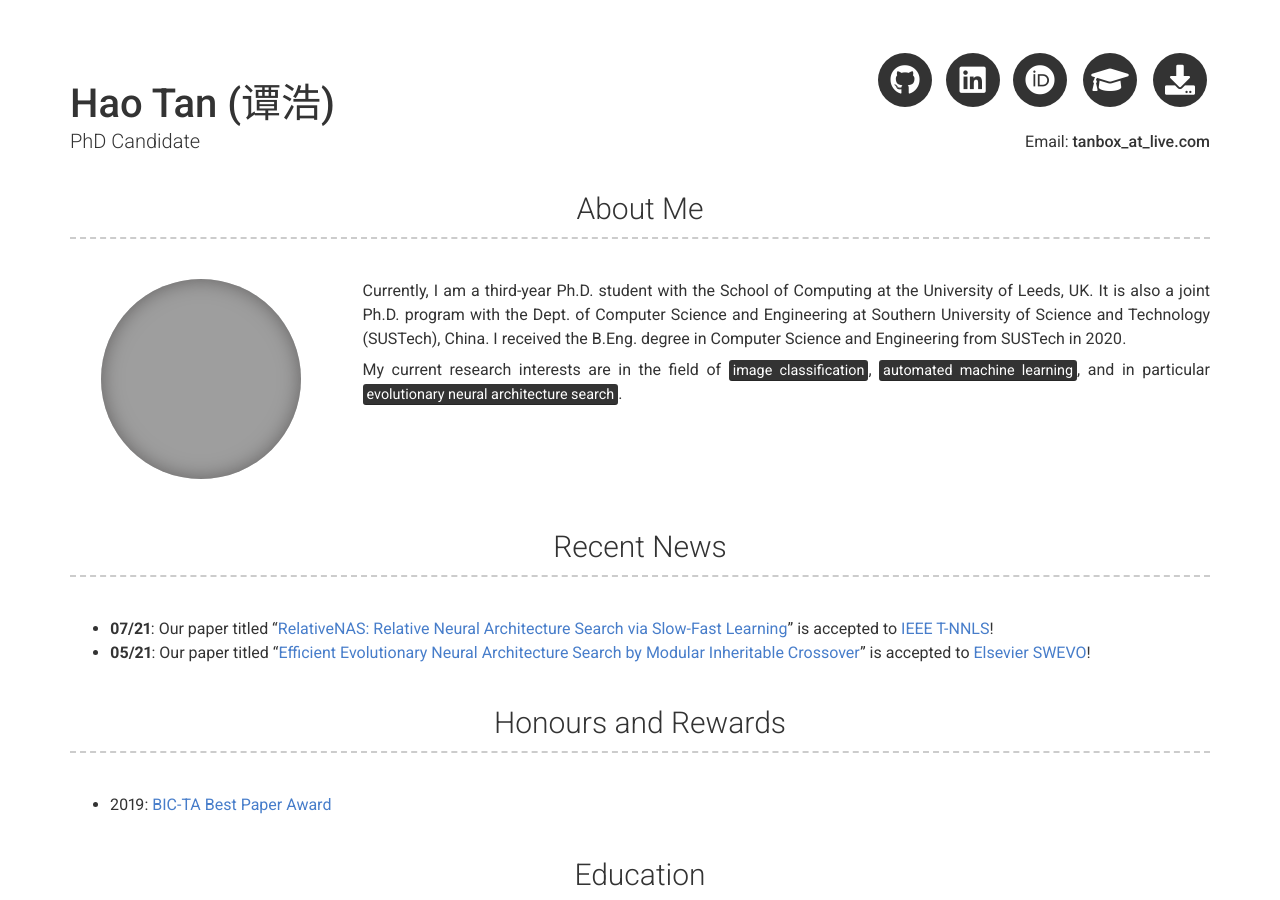
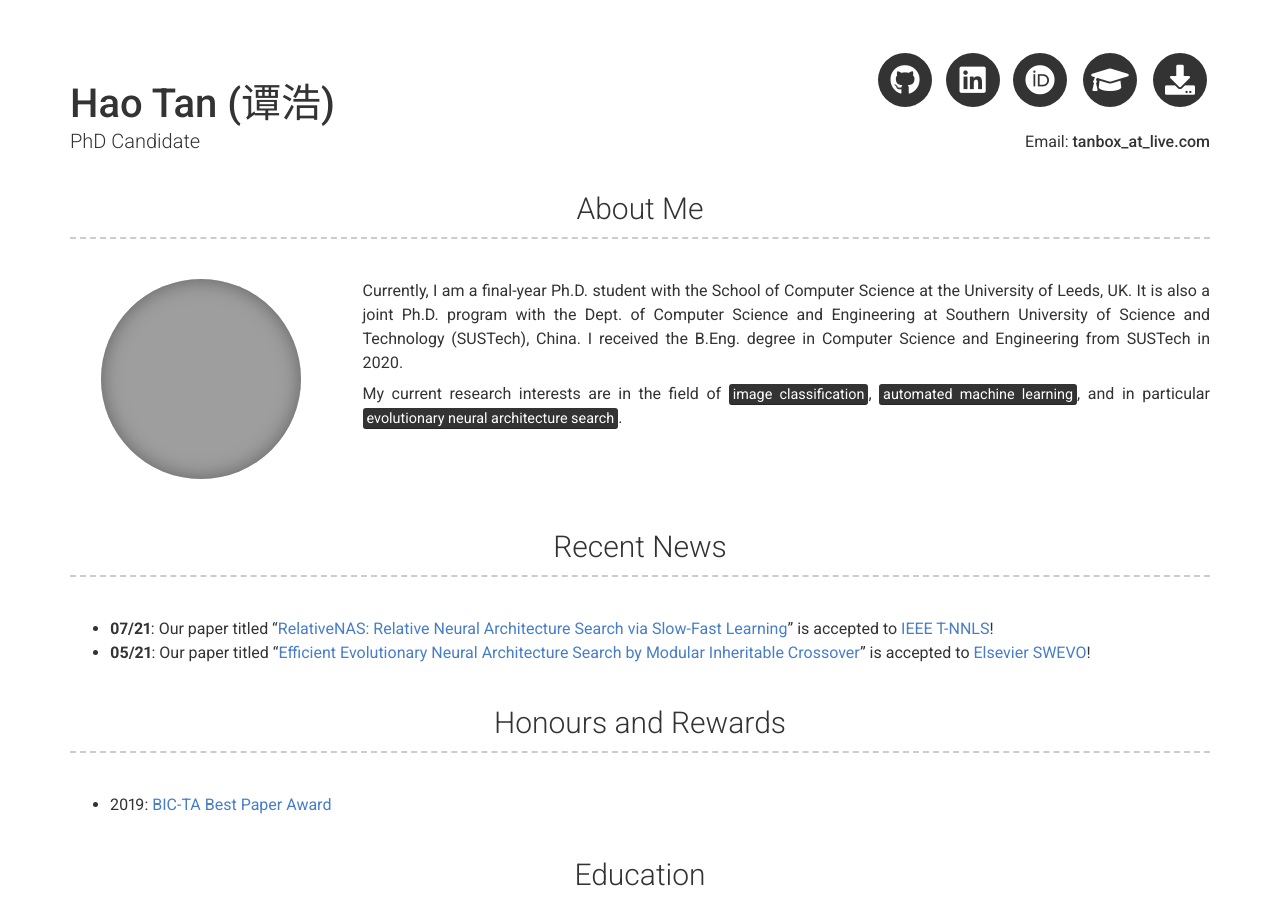
Before and after one commit to haotan1998/haotan1998.github.io, a Jekyll site: the page built from index.md, in a window 1280 px wide and 900 px high. Built offline with Jekyll 4.4.1, drawn with Linux system fonts in a browser that asks for light colours; nearby versions of some CDN libraries; grey boxes are pictures that could not be loaded.

Commit message:
Update about section to reflect final year status

```diff
--- a/_config.yml
+++ b/_config.yml
@@ -40,7 +40,7 @@ gtag: "G-VSKWWKRQT4"
 # about_title: About Me (Use this to override about section title)
 about_profile_image: images/profile.jpg
 about_content: | # this will include new lines to allow paragraphs
-  Currently, I am a third-year Ph.D. student with the School of Computing at the University of Leeds, UK.
+  Currently, I am a final-year Ph.D. student with the School of Computer Science at the University of Leeds, UK.
   It is also a joint Ph.D. program with the Dept. of Computer Science and Engineering at Southern University of Science and Technology (SUSTech), China.
   I received the B.Eng. degree in Computer Science and Engineering from SUSTech in 2020.
 
```
